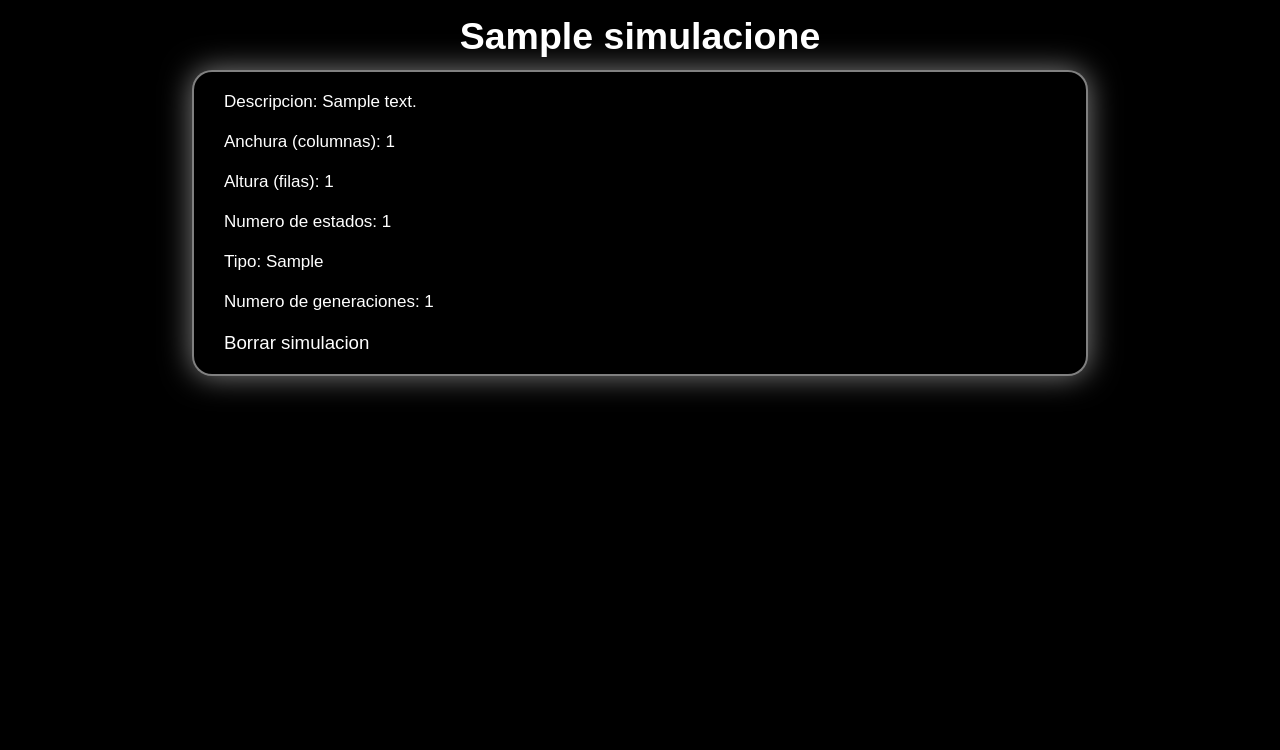
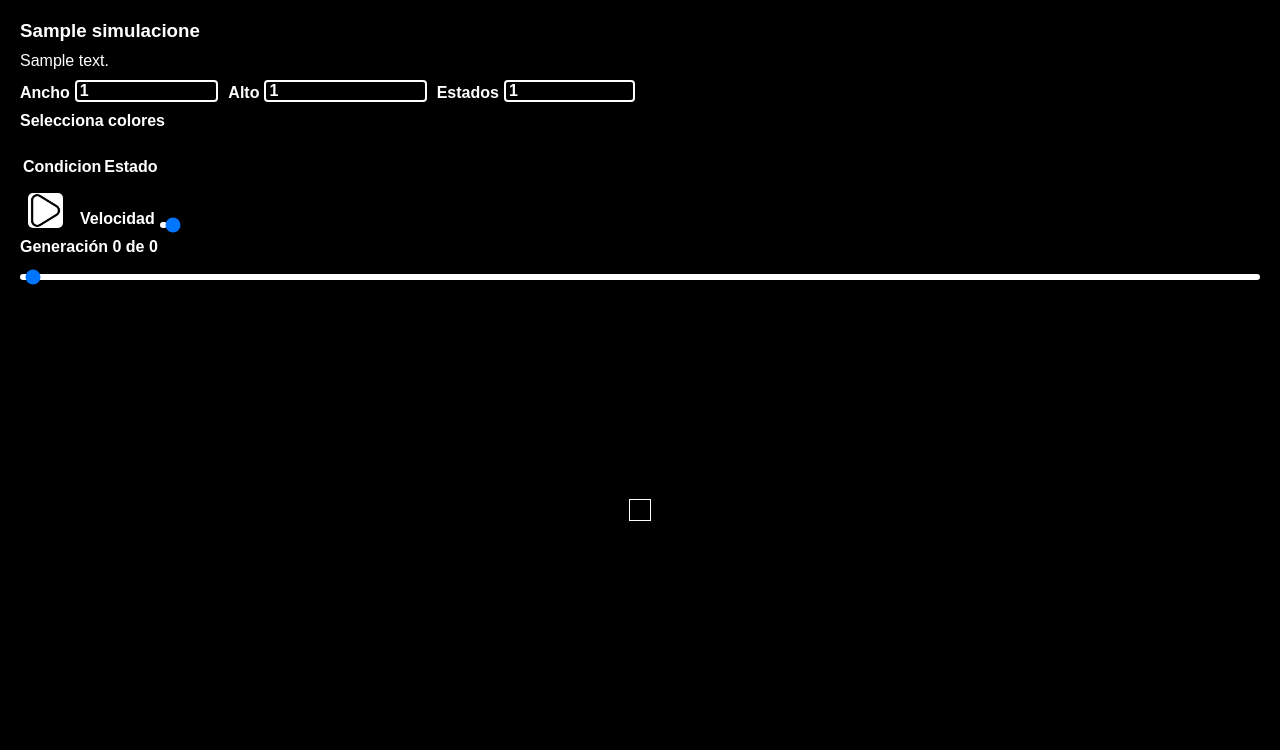
Before and after one commit to luis-ale-117/DistribCell-back, a Flask app: page /simulaciones/1 in a window 1280 px wide. Shown: the part 75-825 px from the top of the page. Before the commit the page ends 470 px from the top, so only its background shows below. Run offline with Flask 3, Linux system fonts and the light colour scheme; the visitor is signed in with stand-in values (Sample User, id 1); tables that the repository leaves empty hold one stand-in row (values such as "Sample post"); lists and menus that the app fills with data are empty.

Commit message:
Visualiza la simulacion guardada

```diff
--- a/routes/simulaciones.py
+++ b/routes/simulaciones.py
@@ -124,3 +124,46 @@ def anadir_generaciones(simulacion_id: int):
     db.session.commit()
 
     return {"status": "created"}, 201
+
+
+@blueprint.route("/simulaciones/<int:simulacion_id>/generaciones", methods=["GET"])
+def obtener_generaciones(simulacion_id: int):
+    """Añade un bloque de generaciones a la simulacion"""
+    if "usuario_id" not in session:
+        flash("Por favor, inicia sesion.", "info")
+        return redirect(url_for("sesion.pagina_inicio_de_sesion"))
+    usuario = Usuarios.query.get(session["usuario_id"])
+    if usuario is None:
+        session.pop("usuario_id", None)
+        flash("Cuenta no encontrada. Vuelve a iniciar sesión", "error")
+        return redirect(url_for("sesion.pagina_inicio_de_sesion"))
+
+    simulacion: Simulaciones = Simulaciones.query.filter_by(
+        usuario_id=usuario.id, id=simulacion_id
+    ).first_or_404()
+
+    gen_inicio = request.args.get("inicio", default=0, type=int)
+    gen_fin = request.args.get("fin", default=10, type=int)
+
+    generaciones: Generaciones = simulacion.generaciones
+
+    if generaciones is None:
+        return {"mensaje": "Simulacion sin generaciones"}, 200
+
+    generaciones = generaciones[gen_inicio:gen_fin]
+
+    matrices: list[list[list[int]]] = []
+    filas: int = simulacion.altura
+    columnas: int = simulacion.anchura
+
+    for generacion in generaciones:
+        matriz: list[list[int]] = []
+        for fila in range(filas):
+            matriz_fila: list[int] = []
+            for columna in range(columnas):
+                num = generacion.contenido[fila * columnas + columna]
+                matriz_fila.append(num)
+            matriz.append(matriz_fila)
+        matrices.append(matriz)
+
+    return matrices, 200
--- /dev/null
+++ b/static/wasm/simulacion.js
@@ -0,0 +1,144 @@
+/** @type {HTMLTableElement} */
+const tabColorEstados = document.getElementById('tabColorEstados');
+/** @type {HTMLInputElement} */
+const rangoHistorialAutomata = document.getElementById('rangoHistorialAutomata');
+/** @type {HTMLHeadingElement} */
+const labelRangoHistorialAutomata = document.getElementById('labelRangoHistorialAutomata');
+/** @type {HTMLCanvasElement} */
+const canvasGrid = document.getElementById('canvasGrid');
+/** @type {CanvasRenderingContext2D} */
+const ctx = canvasGrid?.getContext('2d');
+
+
+const TAM_CELDA = 20;  // Tamaño de la celda en píxeles
+
+let colorEstados = ["#000000", "#ffffff"]
+/** @type {number[][][]} */
+let historialAutomata = []
+
+/**
+ * Dibuja una matriz en el canvas
+ * @param {number[][] | null | undefined} matrizCelulas
+ * @param {string[]} colorEstados
+ */
+const dibujaMatrizInterfaz = (matrizCelulas, colorEstados) => {
+    if (canvasGrid === null || ctx === null) return;
+    if (!matrizCelulas) return;
+    if (matrizCelulas.length === 0) return;
+
+    ctx.clearRect(0, 0, canvasGrid.width, canvasGrid.height);
+    for (let fila = 0; fila < matrizCelulas.length; fila++) {
+        for (let columna = 0; columna < matrizCelulas[0].length; columna++) {
+            ctx.fillStyle = colorEstados[matrizCelulas[fila][columna]];
+            ctx.fillRect(columna * TAM_CELDA, fila * TAM_CELDA, TAM_CELDA, TAM_CELDA);
+        }
+    }
+}
+
+
+/**
+ * Carga la tabla de colores en la interfaz
+ * @param {number[][]} matrizCelulas
+ * @param {string[]} colorEstados
+ */
+const cargarColorEstadosInterfaz = (matrizCelulas, colorEstados) => {
+    if (tabColorEstados === null) return;
+
+    while (tabColorEstados.firstChild) {
+        tabColorEstados.removeChild(tabColorEstados.firstChild);
+    }
+
+    const filaEtiquetaEstados = document.createElement('tr')
+    const filaColorEstados = document.createElement('tr')
+
+    for (let i = 0; i < colorEstados.length; i++) {
+
+        const estado = document.createElement('td')
+        estado.textContent = i.toString()
+        estado.dataset.estado = i.toString()
+
+        const colorPicker = document.createElement('input')
+        colorPicker.id = 'colorPicker-' + i.toString()
+        colorPicker.setAttribute('type', 'color')
+        colorPicker.value = colorEstados[i]
+        colorPicker.dataset.estado = i.toString()
+        colorPicker.addEventListener('change', () => {
+            const estado = parseInt(colorPicker.dataset.estado ?? "0")
+            colorEstados[estado] = colorPicker.value
+            dibujaMatrizInterfaz(matrizCelulas, colorEstados)
+        })
+
+        const color = document.createElement('td')
+        color.appendChild(colorPicker)
+        filaEtiquetaEstados.appendChild(estado)
+        filaColorEstados.appendChild(color)
+    }
+    const fragment = document.createDocumentFragment()
+    fragment.appendChild(filaEtiquetaEstados)
+    fragment.appendChild(filaColorEstados)
+    tabColorEstados.appendChild(fragment)
+}
+
+rangoHistorialAutomata.addEventListener('input', (e) => {
+    const indice = parseInt(e.target?.value)
+    const matrizCelulas = historialAutomata[indice]
+    if (matrizCelulas === undefined) {
+        alert("No hay un historial para esa generacion")
+        return
+    }
+    labelRangoHistorialAutomata.textContent = `Generación ${indice} de ${historialAutomata.length - 1} `
+    dibujaMatrizInterfaz(matrizCelulas, colorEstados)
+});
+
+const cargaSimulacionInterfaz = async () => {
+    let faltanMatrices = true
+    let inicio = 0
+    let fin = 10
+
+    while (faltanMatrices){
+        await fetch('/simulaciones/13/generaciones?'+ new URLSearchParams({inicio: inicio.toString(), fin: fin.toString()}), {
+            method: 'GET',
+            headers: {
+                'Content-Type': 'application/json'
+            }
+        })
+        .then(response => {
+            if (response.redirected) {
+                alert("Inicio de sesion requerido");
+                window.location.href = response.url;
+            }
+            if (response.status === 200) {
+                return response.json();
+            }
+            alert("Ocurrio un error al cargar el historial");
+            faltanMatrices = false;
+        })
+        .then( /** @param {number[][][]} data*/ data => {
+            if (!Array.isArray(data)) {
+                alert("Ocurrio un error: " + data);
+                faltanMatrices = false;
+                return;
+            }
+            if(data.length === 0) {
+                faltanMatrices = false;
+                return;
+            }
+            historialAutomata.push(...data);
+            inicio = fin;
+            fin += 10;
+        })
+        .catch(err => {
+            console.error(err);
+            alert("Ocurrio un error guardando el historial");
+            faltanMatrices = false;
+            return;
+        });
+    }
+    rangoHistorialAutomata.max = (historialAutomata.length - 1).toString()
+    rangoHistorialAutomata.value = "0"
+    dibujaMatrizInterfaz(historialAutomata[0], colorEstados);
+}
+
+
+
+cargaSimulacionInterfaz();
--- a/templates/simulacion.html
+++ b/templates/simulacion.html
@@ -2,33 +2,82 @@
 
 {% block titulo %}Simulacion{% endblock %}
 
+{% block headEspecial %}
+<script src="{{ url_for('static', filename='wasm/wasm_exec.js') }}"></script>
+<link rel="stylesheet" type="text/css" href="{{ url_for('static', filename='styles/inicio.css') }}"></>
+<link rel="stylesheet" type="text/css" href="{{ url_for('static', filename='styles/cellular.css') }}"></>
+{% endblock %}
+
 {% block contenido %}
-<div class="contenedor">
-    <div class="title">
-        <h2>{{ simulacion.nombre }}</h2>
+<div class="inicioContenedor">
+    <div>
+        <h3>{{ simulacion.nombre }}</h3>
     </div>
-    <div class="contsim infosim">
+    <div>
+        <p>{{ simulacion.descripcion }}</p>
+    </div>
+    <div>
+        <form id="formConfiguracion">
+            <div class="inputForm">
+                <label for="anchura">Ancho</label>
+                <input id="anchura" name="anchura" type="number" min="3" step="1" value="{{ simulacion.anchura }}" autocomplete="off" readonly>
+            </div>
+            <div class="inputForm">
+                <label for="altura">Alto</label>
+                <input id="altura" name="altura" type="number" min="3" step="1" value="{{ simulacion.altura }}" autocomplete="off" readonly>
+            </div>
+            <div class="inputForm">
+                <label for="numEstados">Estados</label>
+                <input id="numEstados" name="numEstados" type="number" min="2" max="256" step="1" value="{{ simulacion.estados }}" autocomplete="off" readonly>
+            </div>
+        </form>
+    </div>
+    <div>
+        <h4>Selecciona colores</h4>
+    </div>
+    <div class="divTabEstados">
+        <table id="tabColorEstados">
+        </table>
+    </div>
+    <div class="divTabEstados divListaReglas">
+        <table id="listaReglas">
+            <tr>
+                <th>Condicion</th>
+                <th>Estado</th>
+            </tr>
+            {% for regla in simulacion.reglas %}
+            <tr>
+                <td>{{ regla['condition'] }}</td>
+                <td>{{ regla['state'] }}</td>
+            </tr>
+            {% endfor %}
+        </table>
+    </div>
+    <div id="formControl">
+        <div class="inputForm">
+            <button id="botonPausa" class="botonImagen" type="button" title="Inicia/Pausa">
+                <img id="imgPausa" src="{{ url_for('static', filename='imgs/boton-de-play.png') }}" alt="boton-de-pausa.png"></img>
+            </button>
+        </div>
+        <div class="inputForm">
+            <label for="rangoVelocidad">Velocidad</label>
+            <input id="rangoVelocidad" name="rangoVelocidad" type="range" min="0" max="1000" step="100" value="1000" autocomplete="off">
+        </div>
+    </div>
+    <div>
+        <h4 id="labelRangoHistorialAutomata">Generación 0 de 0</h4>
         <br>
-        <p>Descripcion: {{ simulacion.descripcion }}</p>
-        <br>
-        <p>Anchura (columnas): {{ simulacion.anchura }}</p>
-        <br>
-        <p>Altura (filas): {{ simulacion.altura }}</p>
-        <br>
-        <p>Numero de estados: {{ simulacion.estados }}</p>
-        <br>
-        <p>Tipo: {{ simulacion.tipo }}</p>
-        <br>
-        <p>Numero de generaciones: {{ simulacion.numero_generaciones() }}</p>
-        <br>
-        {% for regla in simulacion.reglas %}
-        <p>Regla: {{ regla }}</p>
-        <br>
-        {% endfor %}
-        <a class="whitelink" href="{{ url_for('simulaciones.borrar_simulacion', simulacion_id=simulacion.id) }}">Borrar
-            simulacion</a>
-        <br>
-        <br>
+        <div class="inputForm">
+            <input id="rangoHistorialAutomata" name="rangoHistorialAutomata" class="historial" type="range" min="0" max="0" step="1" value="0" autocomplete="off">
+        </div>
     </div>
+    <div class="divGrid">
+        <canvas id="canvasGrid" width="{{ simulacion.anchura * 20 }}" height="{{ simulacion.altura * 20 }}"></canvas>
+    </div>
+
 </div>
 {% endblock %}
+
+{% block scriptEspecial %}
+<script src="{{ url_for('static', filename='wasm/simulacion.js') }}"></script>
+{% endblock %}
```
